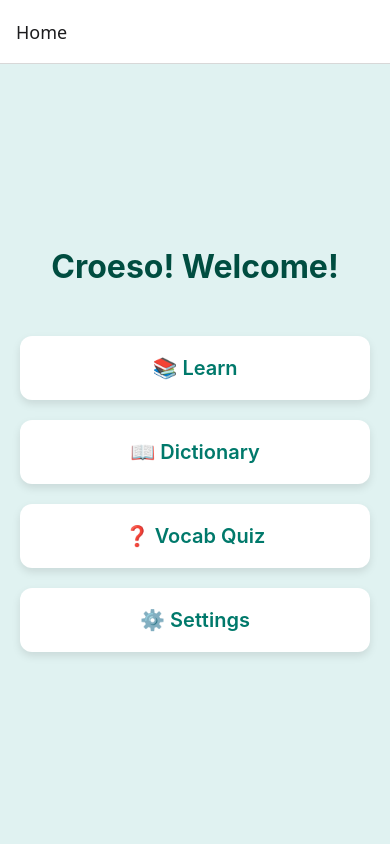
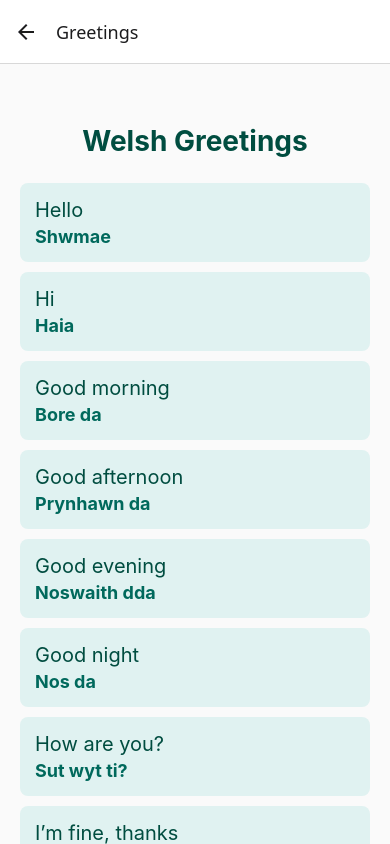
Before and after one commit to Caerwyn13/Welsh-Trainer, a React Native app: screen /Greetings in a window 390 px wide. Built offline with nearby package versions, Linux system fonts and the light colour scheme.

Commit message:
Added greetings

```diff
--- a/App.tsx
+++ b/App.tsx
@@ -10,6 +10,7 @@ import SettingsScreen from './screens/SettingsScreen';
 import LearnSelectionScreen from './screens/LearnSelectionScreen';
 import WelshNumbers from './screens/learn/numbers';
 import WelshColours from './screens/learn/colours';
+import WelshGreetings from './screens/learn/greetings';
 
 export type RootStackParamList = {
   Home: undefined;
@@ -47,6 +48,7 @@ export default function App() {
 
         <Stack.Screen name="Numbers" component={WelshNumbers} />
         <Stack.Screen name="Colours" component={WelshColours} />
+        <Stack.Screen name="Greetings" component={WelshGreetings} />
       </Stack.Navigator>
     </NavigationContainer>
   );
--- a/screens/LearnSelectionScreen.tsx
+++ b/screens/LearnSelectionScreen.tsx
@@ -26,7 +26,7 @@ export default function LearnSelectionScreen({ navigation }: Props) {
         navigation.navigate('Colours');
         break;
       case 'greetings':
-        // TODO: navigation.navigate('Greetings');
+        navigation.navigate('Greetings');
         break;
       case 'commonPhrases':
         // TODO: navigation.navigate('CommonPhrases');
--- /dev/null
+++ b/screens/learn/greetings.tsx
@@ -0,0 +1,75 @@
+import React from 'react';
+import { View, Text, StyleSheet, ScrollView } from 'react-native';
+
+interface Greeting {
+    english: string;
+    welsh: string;
+}
+
+const greetings: Greeting[] = [
+  { english: 'Hello', welsh: 'Shwmae' },
+  { english: 'Hi', welsh: 'Haia' },
+  { english: 'Good morning', welsh: 'Bore da' },
+  { english: 'Good afternoon', welsh: 'Prynhawn da' },
+  { english: 'Good evening', welsh: 'Noswaith dda' },
+  { english: 'Good night', welsh: 'Nos da' },
+  { english: 'How are you?', welsh: 'Sut wyt ti?' },
+  { english: 'I’m fine, thanks', welsh: 'Da iawn, diolch' },
+  { english: 'Nice to meet you', welsh: 'Braf cwrdd â chi' },
+  { english: 'Welcome', welsh: 'Croeso' },
+  { english: 'Goodbye', welsh: 'Hwyl fawr' },
+  { english: 'See you later', welsh: 'Wela i di wedyn' },
+  { english: 'Take care', welsh: 'Cymer ofal' },
+  { english: 'What’s your name?', welsh: 'Beth yw dy enw di?' },
+  { english: 'My name is...', welsh: 'Fy enw i yw...' }
+];
+
+
+const WelshGreetings = () => {
+    return (
+        <ScrollView style={styles.container}>
+            <Text style={styles.title}>Welsh Greetings</Text>
+            {greetings.map((greeting, index) => (
+                <View key={index} style={styles.greetingItem}>
+                    <Text style={styles.english}>{greeting.english}</Text>
+                    <Text style={styles.welsh}>{greeting.welsh}</Text>
+                </View>
+            ))}
+        </ScrollView>
+    );
+};
+
+const styles = StyleSheet.create({
+    container: {
+        padding: 20,
+        paddingTop: 60,
+        paddingBottom: 80,
+        backgroundColor: '#FAFAFA',
+        minHeight: '100%',
+    },
+    title: {
+        fontSize: 28,
+        fontWeight: 'bold',
+        marginBottom: 25,
+        color: '#004D40',
+        textAlign: 'center',
+    },
+    greetingItem: {
+        backgroundColor: '#E0F2F1',
+        borderRadius: 8,
+        padding: 15,
+        marginBottom: 10,
+    },
+    english: {
+        fontSize: 20,
+        color: '#004D40',
+        marginBottom: 4,
+    },
+    welsh: {
+        fontSize: 18,
+        color: '#00695C',
+        fontWeight: 'bold',
+    },
+});
+
+export default WelshGreetings;
--- a/screens/learn/numbers.tsx
+++ b/screens/learn/numbers.tsx
@@ -113,17 +113,6 @@ const styles = StyleSheet.create({
     backgroundColor: '#FAFAFA',
     minHeight: '100%',
   },
-  backButton: {
-    position: 'absolute',
-    top: 20,
-    left: 20,
-    zIndex: 1,
-  },
-  backButtonText: {
-    fontSize: 18,
-    color: '#00796B',
-    fontWeight: '600',
-  },
   title: {
     fontSize: 28,
     fontWeight: 'bold',
```
